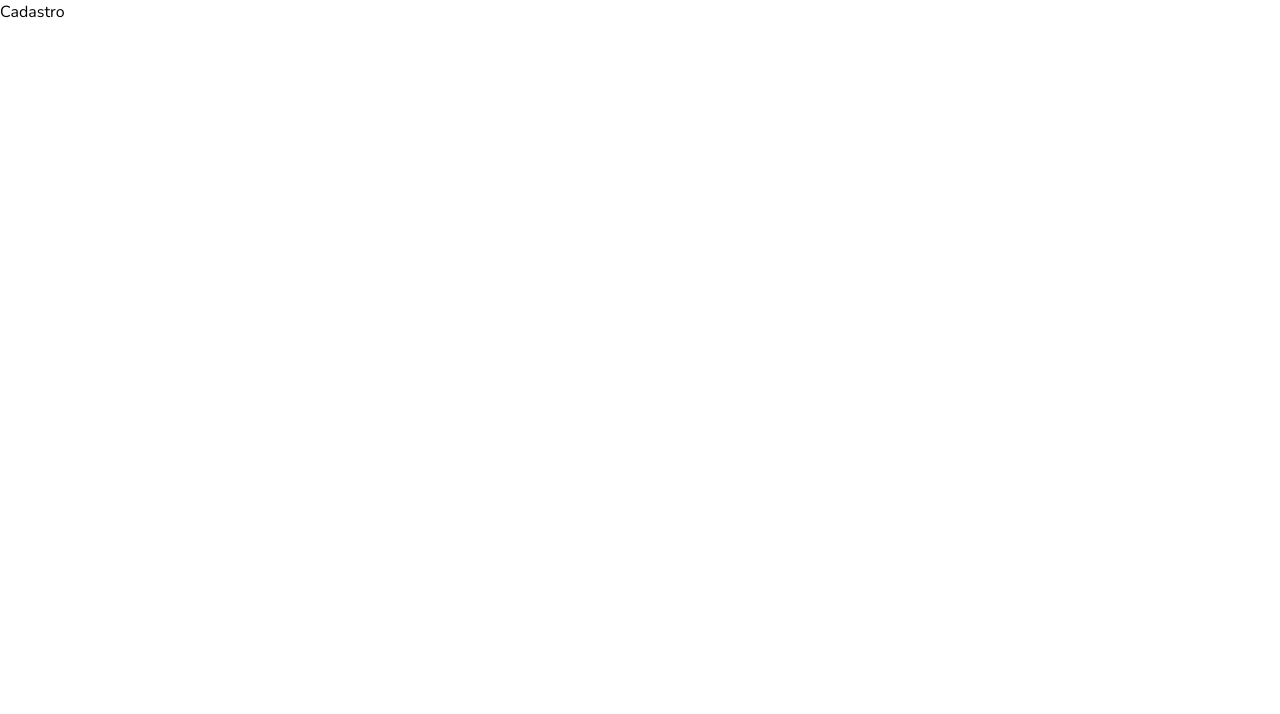
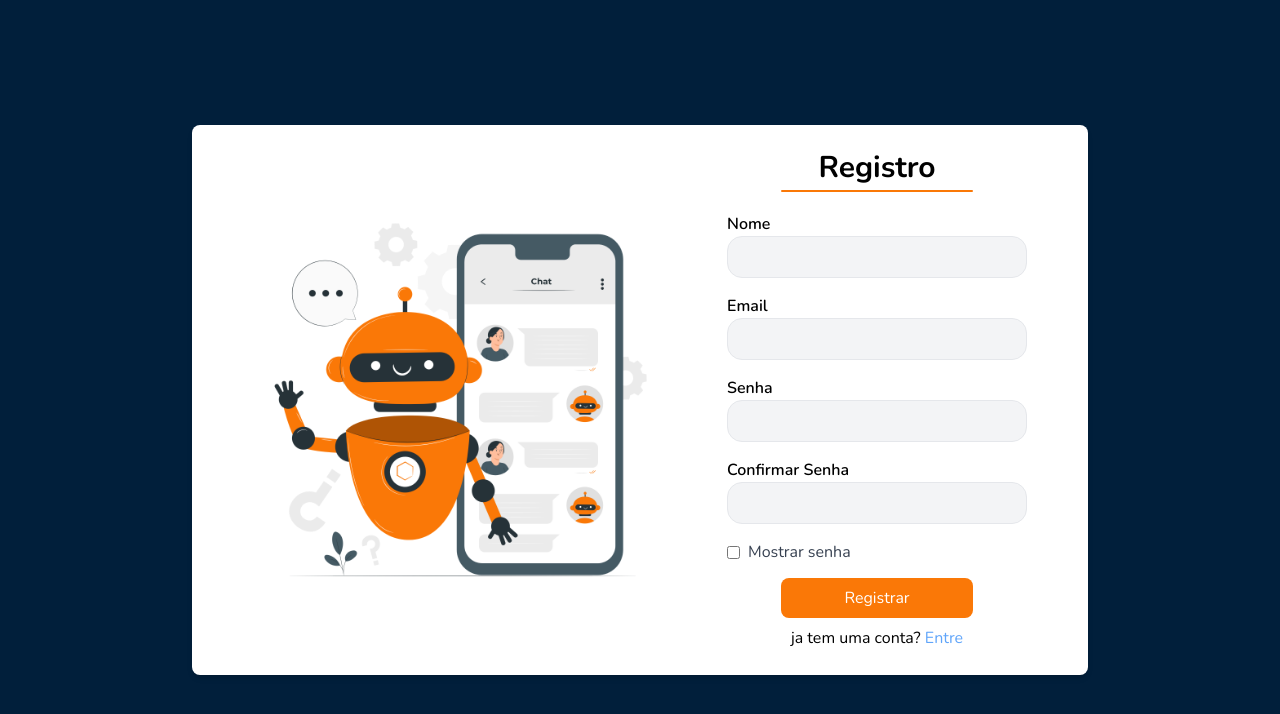
Before and after one commit to GuilhermePain/spark.ia-web, a React (Vite) app in the folder client/: page /cadastro in a window 1280 px wide. Shown: the top 714 px of the page. Built offline with nearby package versions, Linux system fonts and the light colour scheme.

Commit message:
update tela de cadastro

```diff
--- a/client/package.json
+++ b/client/package.json
@@ -27,6 +27,6 @@
     "eslint-plugin-react-refresh": "^0.4.6",
     "postcss": "^8.4.38",
     "tailwindcss": "^3.4.3",
-    "vite": "^5.2.0"
+    "vite": "^5.2.12"
   }
 }
--- a/client/src/pages/Cadastro.jsx
+++ b/client/src/pages/Cadastro.jsx
@@ -1,7 +1,76 @@
 import React from 'react'
+import chatImage from "../assets/chat.png";
 
 export default function Cadastro(){
     return(
-        <div>Cadastro</div>
+        <div className="flex items-center justify-center h-[100vh] w-[100vw] bg-[#011F3B] ">
+            <div className="bg-white p-8 rounded-lg shadow-md w-[85%] sm:w-[70%] h-[550px] flex flex-col items-center justify-center md:justify-around md:flex-row ">
+                <div className="hidden lg:flex items-center justify-center w-1/2">
+                    <img src={chatImage} alt="Bot" className="w-[408px] h-[408px]" />
+                </div>
+
+                <div className="flex flex-col justify-center items-center w-max">
+                    <h2 className="text-3xl font-bold text-center mb-1">Registro</h2>
+                    <hr className=" border-t-2 border-[#fa7807] w-48 rounded-lg mx-auto mb-5" />
+
+                    <form className='flex flex-col justify-center items-center w-auto'>
+                        <div className="mb-4">
+                            <label className="block font-semibold">Nome</label>
+                            <input
+                                type="text"
+                                className="bg-gray-100 sm:w-[300px] px-3 py-2 border rounded-[15px] focus:outline-none focus:ring-2 focus:ring-[#fa7807] focus:border-[#FDAD0B]"
+                                required
+                            />
+                        </div>
+                        <div className="mb-4">
+                            <label className="block font-semibold">Email</label>
+                            <input
+                                type="email"
+                                className="bg-gray-100 sm:w-[300px] px-3 py-2 border rounded-[15px] focus:outline-none focus:ring-2 focus:ring-[#fa7807] focus:border-[#FDAD0B]"
+                                required
+                            />
+                        </div>
+
+                        <div className="mb-4">
+                            <label className="block font-semibold">Senha</label>
+                            <input
+                                type="password"
+                                className="bg-gray-100 sm:w-[300px] px-3 py-2 border rounded-[15px] focus:outline-none focus:ring-2 focus:ring-[#fa7807] focus:border-[#FDAD0B]"
+                                required
+                            />
+                        </div>
+
+                        <div className="mb-4">
+                            <label className="block font-semibold">Confirmar Senha</label>
+                            <input
+                                type="password"
+                                className="bg-gray-100 sm:w-[300px] px-3 py-2 border rounded-[15px] focus:outline-none focus:ring-2 focus:ring-[#fa7807] focus:border-[#FDAD0B]"
+                                required
+                            />
+                        </div>
+
+                        <div className="mb-3 w-full">
+                            <label className="inline-flex items-center">
+                                <input type="checkbox" className="form-checkbox" />
+                                <span className="ml-2 text-gray-700">Mostrar senha</span>
+                            </label>
+                        </div>
+
+                        <button
+                            type="submit"
+                            className="flex items-center justify-center bg-[#fa7807] text-white py-2 w-48 rounded-lg hover:bg-[#FDAD0B] active:bg-[#FA7807] focus:outline-none focus:ring-2 focus:ring-[#fa7807] mx-auto"
+                            >
+                            Registrar
+                        </button>
+                    </form>
+                    <p className="text-center mt-2">
+                        ja tem uma conta?{" "}
+                        <a href="#" className=" text-blue-400 hover:underline">
+                        Entre
+                        </a>
+                    </p>
+                </div>
+            </div>
+        </div>
     )
 }
```
Also changed, not shown: 1 other file (tests, documents, lock files or other folders).
